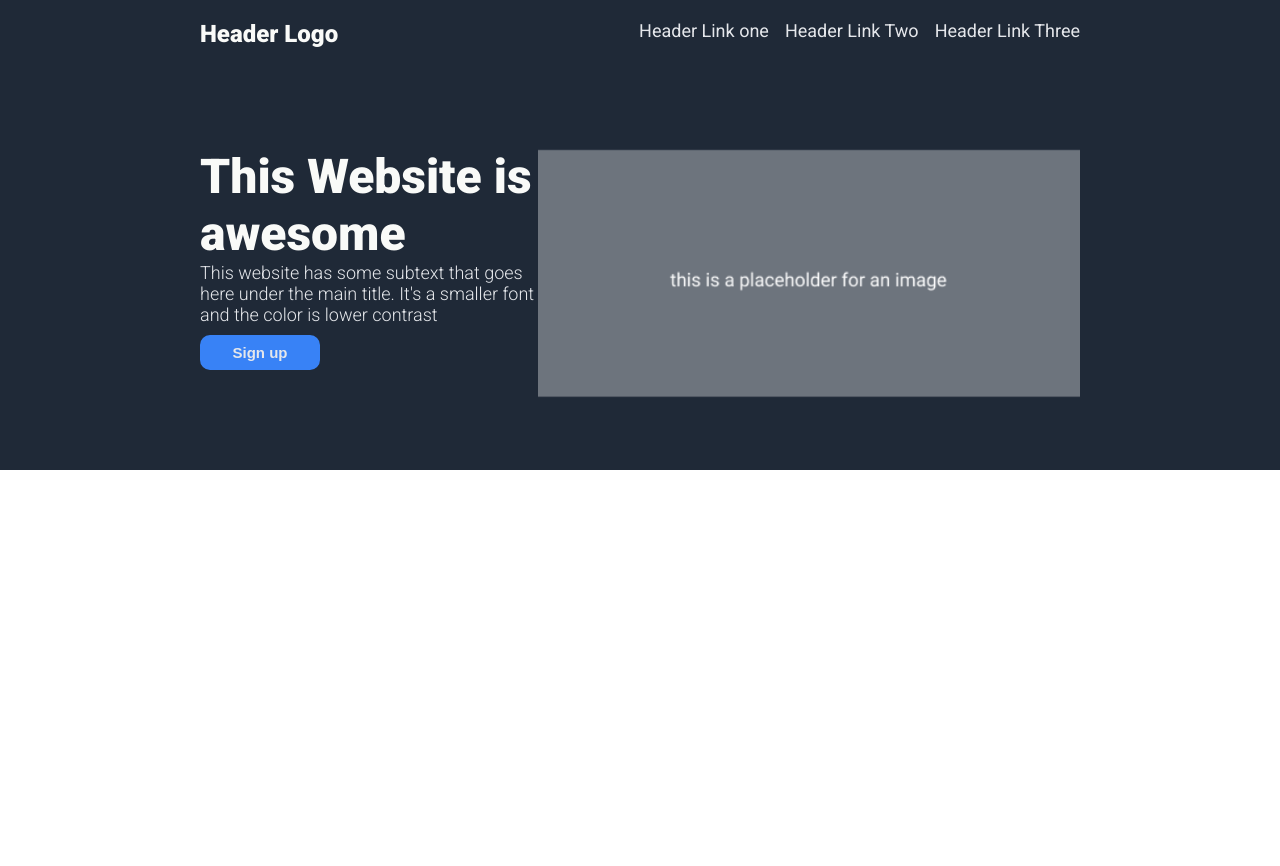
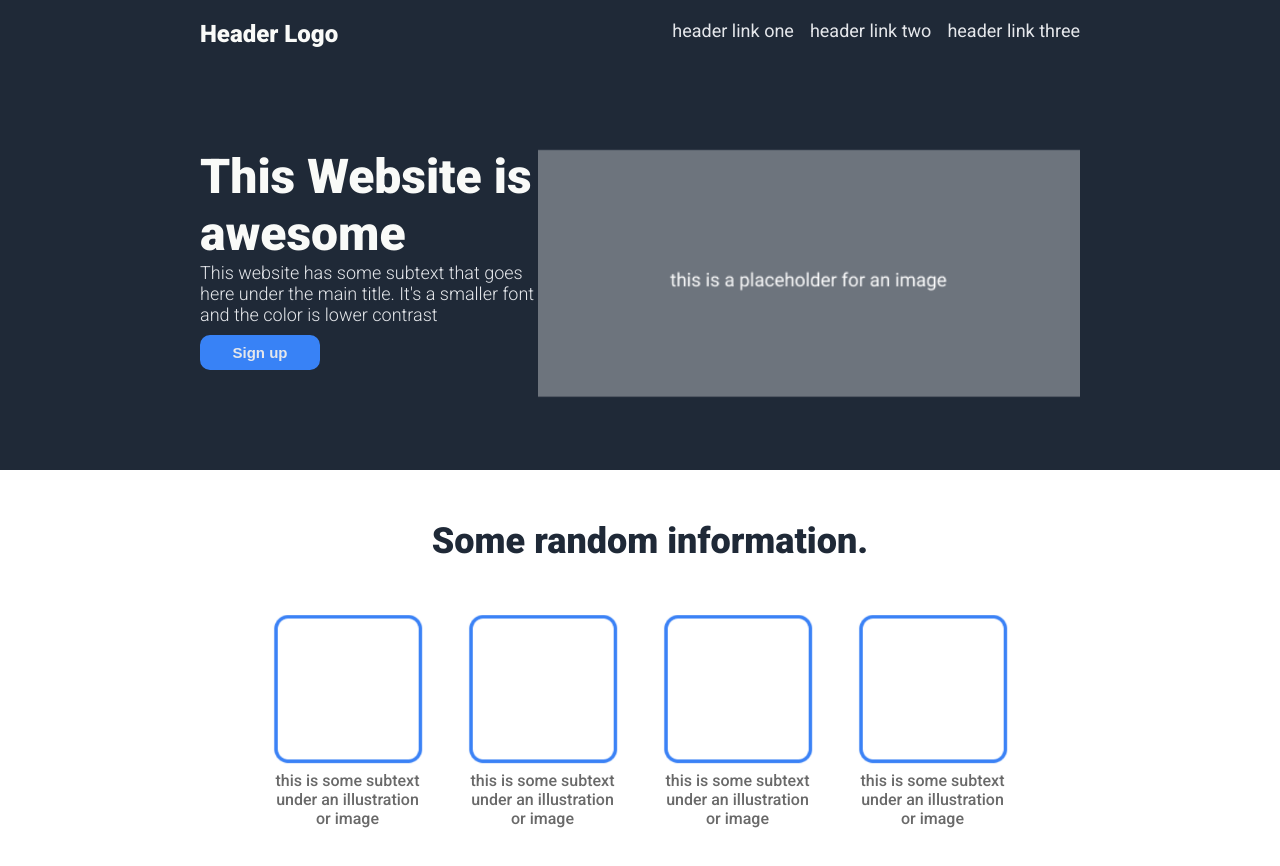
Before and after one commit to mctworld/landing-page, a plain HTML site: page index.html in a window 1280 px wide. Before the commit the page ends 800 px from the top, so only its background shows below. Drawn offline with Linux system fonts and the light colour scheme.

Commit message:
add section 2

```diff
--- a/index.html
+++ b/index.html
@@ -18,9 +18,9 @@
             <div class="logo"><spen class="logotext">Header Logo</spen></div>
             <div class="links">
                 <ul class="navlinks">
-                    <li><a href="#">Header Link one</a></li>
-                    <li><a href="#">Header Link Two</a></li>
-                    <li><a href="#">Header Link Three</a></li>
+                    <li><a href="#">header link one</a></li>
+                    <li><a href="#">header link two</a></li>
+                    <li><a href="#">header link three</a></li>
                 </ul>
             </div>
         </div>
@@ -34,7 +34,24 @@
             <div class="hero-pic"><img src="images/place.png" alt="place"></div>
         </div>
     </div>
-    <div class="section-1"></div>
+    <div class="section-1">
+        <div class="infotitle">Some random information.</div>
+        <div class="section-images">
+            <div class="sec-image"><img class="img-box" src="images/sec-image1.png" alt="image1">
+                <p class="sec-text">this is some subtext under an illustration or image</p>
+            </div>
+            <div class="sec-image"><img class="img-box" src="images/sec-image1.png" alt="image1">
+                <p class="sec-text">this is some subtext under an illustration or image</p>
+            </div>
+            <div class="sec-image"><img class="img-box" src="images/sec-image1.png" alt="image1">
+                <p class="sec-text">this is some subtext under an illustration or image</p>
+            </div>
+            <div class="sec-image"><img class="img-box" src="images/sec-image1.png" alt="image1">
+                <p class="sec-text">this is some subtext under an illustration or image</p>
+            </div>
+
+        </div>
+    </div>
     <div class="section-2"></div>
     <div class="section-3"></div>
     <div class="footer"></div>
--- a/style.css
+++ b/style.css
@@ -31,6 +31,7 @@ body{
     list-style: none;
     margin: 0;
     padding: 0;
+
     gap: 16px
 
 }
@@ -39,6 +40,7 @@ a{
     text-decoration: none;
     color: #E5E7EB;
     font-size: 18px;
+    font-weight: 400;
 }
 
 .logotext{
@@ -91,3 +93,36 @@ a{
     font-weight: 600;
 
 }
+
+.section-1{
+    /* border: 2px solid red; */
+    text-align: center;
+    height: 400px;
+
+}
+.section-images{
+    /* border: 2px solid #3882f6; */
+    display: flex;
+    flex-direction: row;
+    justify-content: center;
+    margin: 50px 300px 50px 300px;
+    gap:45px
+
+}
+.img-box{
+    /* border: 2px solid greenyellow; */
+    width: 150px;
+
+
+}
+.infotitle{
+    font-size: 36px;
+    color: #1f2937;
+    font-weight: 900;
+    padding: 50px 0 0 20px;
+}
+.sec-text{
+    color:dimgray;
+    width: 150px;
+    font-weight: 500;
+}
```
Also changed, not shown: images/sec-image1.png (added).
